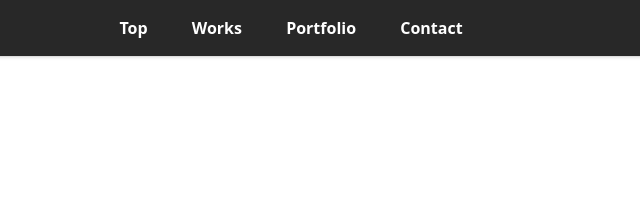
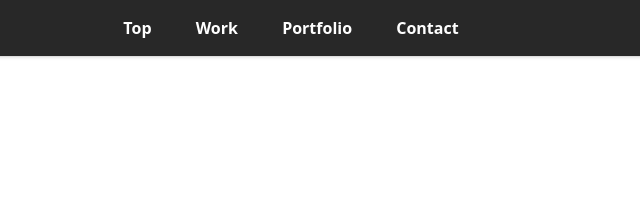
Before and after one commit to mixxmasta/portfolio, a plain HTML site: page index.html in a window 1280 px wide. Shown: the top 206 px of the page, 343-983 px from the left. Drawn offline with nearby package versions, Linux system fonts and the light colour scheme.

Commit message:
Update index.html

```diff
--- a/index.html
+++ b/index.html
@@ -14,7 +14,7 @@
 			<nav id="nav">
 				<ul class="container">
 					<li><a href="#top">Top</a></li>
-					<li><a href="#work">Works</a></li>
+					<li><a href="#work">Work</a></li>
 					<li><a href="#portfolio">Portfolio</a></li>
 					<li><a href="#contact">Contact</a></li>
 				</ul>
```
